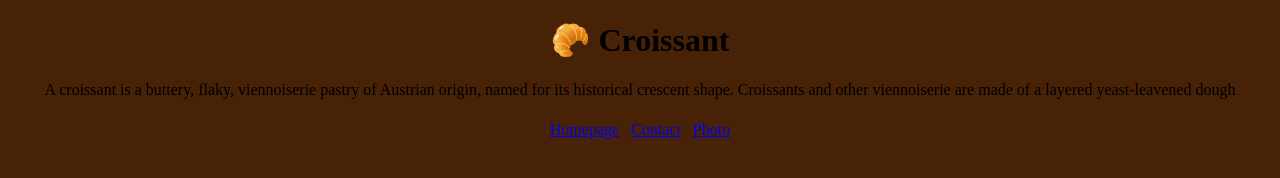
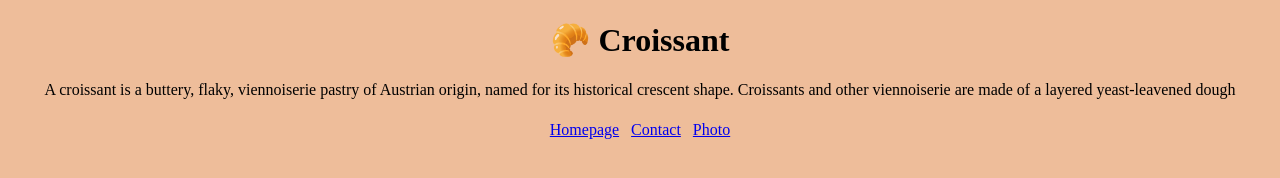
Before and after one commit to Moozhana/CroissantNew, a plain HTML site: page index.html in a window 1280 px wide. Drawn offline with Linux system fonts and the light colour scheme.

Commit message:
Update styles.css

```diff
--- a/src/styles.css
+++ b/src/styles.css
@@ -1,5 +1,5 @@
 body {
-  background-color: rgb(71, 34, 7);
+  background-color: rgb(238, 189, 154);
 }
 h1,
 p {
```
